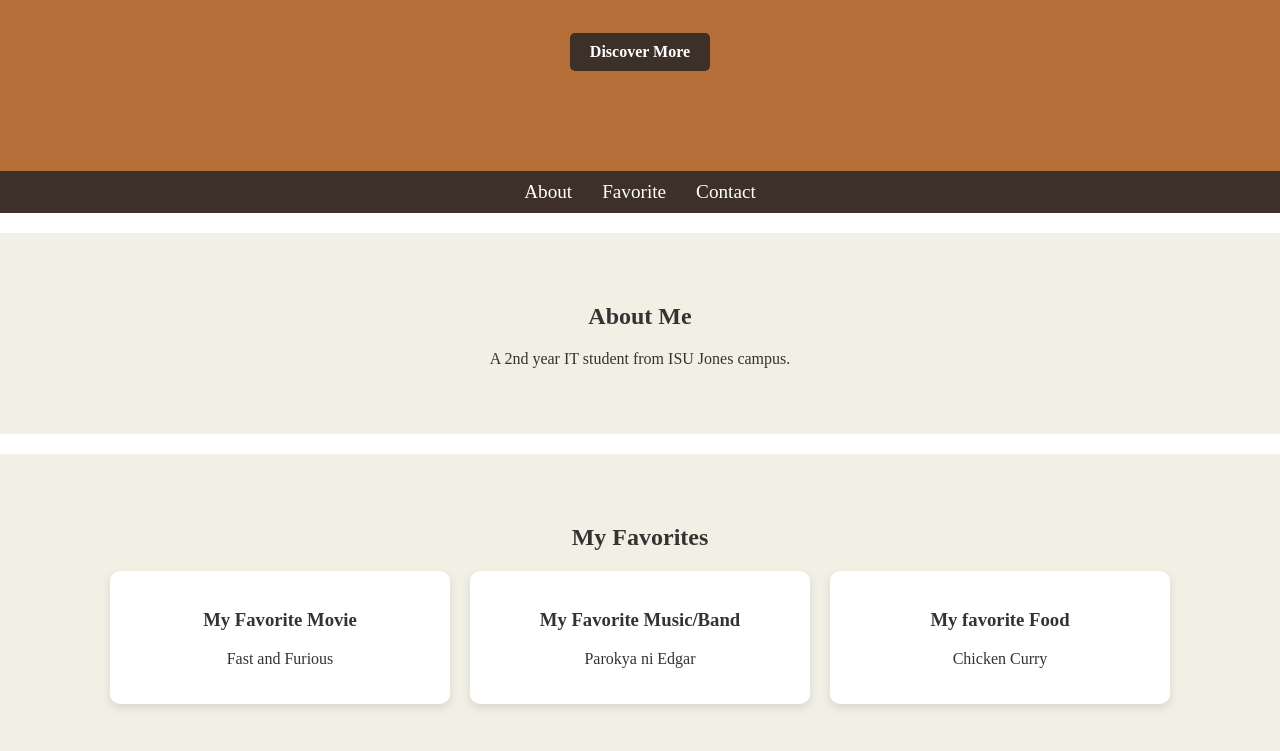
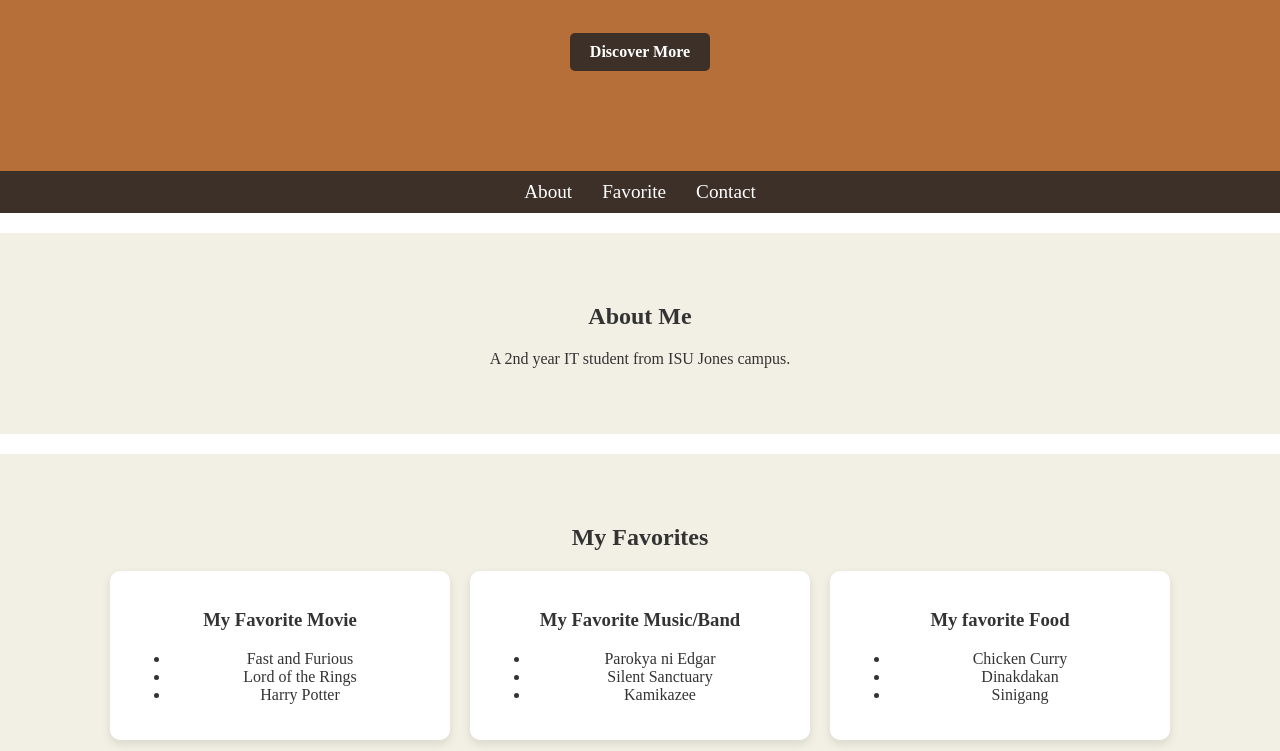
Before and after one commit to J1603/LeatherLounge, a plain HTML site: page about.html in a window 1280 px wide. Shown: the part 201-952 px from the top of the page. Drawn offline with Linux system fonts and the light colour scheme.

Commit message:
Update about.html

```diff
--- a/about.html
+++ b/about.html
@@ -30,15 +30,27 @@
 <div class="projects">
     <div class="project-card hover-grow">
         <h3>My Favorite Movie</h3>
-        <p>Fast and Furious</p>
+        <ul>
+            <li>Fast and Furious</li>
+            <li>Lord of the Rings</li>
+            <li>Harry Potter</li>
+        </ul>
     </div>
     <div class="project-card hover-grow">
         <h3>My Favorite Music/Band</h3>
-        <p>Parokya ni Edgar</p>
+        <ul>
+            <li>Parokya ni Edgar</li>
+            <li>Silent Sanctuary</li>
+            <li>Kamikazee</li>
+        </ul>
     </div>
     <div class="project-card hover-grow">
         <h3>My favorite Food</h3>
-        <p>Chicken Curry</p>
+        <ul>
+            <li>Chicken Curry</li>
+            <li>Dinakdakan</li>
+            <li>Sinigang</li>
+        </ul>
     </div>
 </div>
 </section>
```
